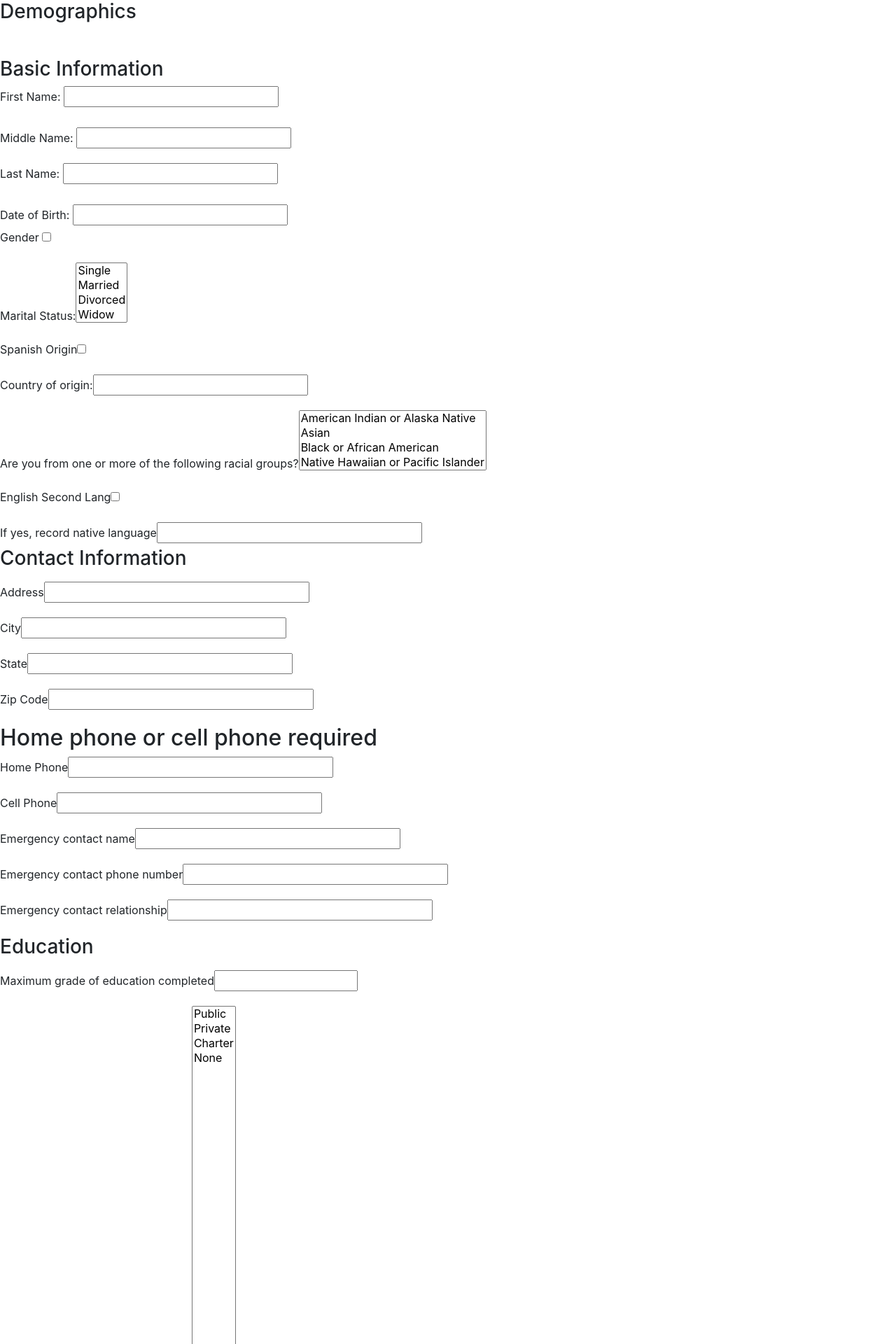
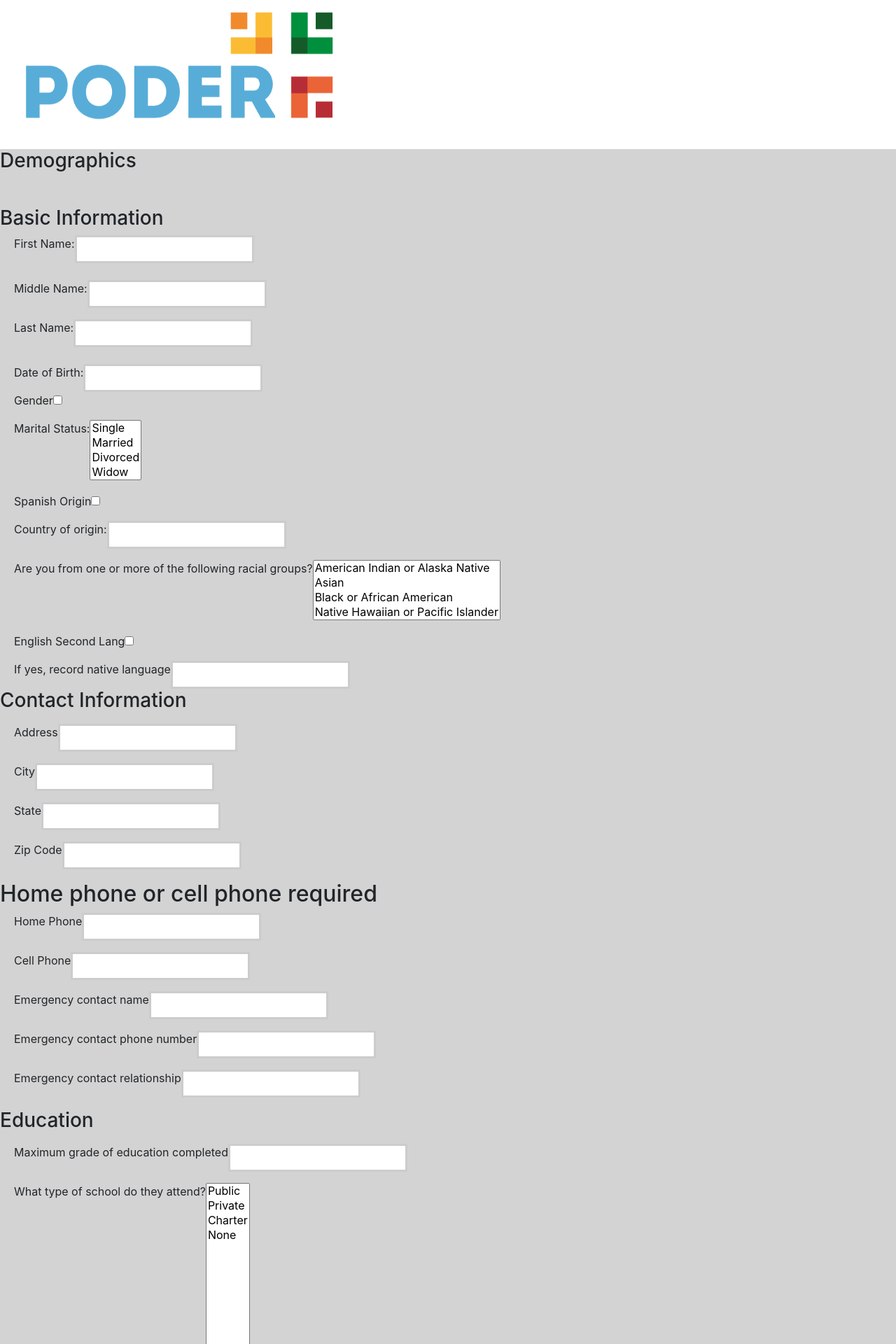
Before and after one commit to Chicago19/team-15, a Flask app: page /demographics/ in a window 1280 px wide. Shown: the top 1920 px of the page at 70% size. Run offline with Flask 2, Linux system fonts and the light colour scheme; some libraries are stand-ins or nearby versions.

Commit message:
css for demographics

```diff
--- a/front/templates/demographic.html
+++ b/front/templates/demographic.html
@@ -11,9 +11,141 @@
                     <!-- css -->
                     <link rel="stylesheet" href="{{ url_for('static', filename='css/style.css') }}">
 
+
+                    <style>
+
+                    input[type=text] {
+                        width: 20%;
+                        padding: 5px 5px;
+                        margin: auto;
+                        text-align: center;
+                        box-sizing: border-box;
+                        border: 3px solid #ccc;
+                              -webkit-transition: 0.5s;
+                        transition: 0.5s;
+                        outline: none;
+                        }
+
+                        label {
+                            float: left;
+                            padding-left: 20px;
+                            }
+
+                        input[type=text]:focus {
+                        border: 3px solid #555;
+                        }
+
+                        header {
+                            background-color: white;
+                            color: white;
+                        }
+
+                        body{
+                            background-color: lightgray;
+                        }
+
+                        img{
+                            width: 500px;
+                        }
+
+                        #footer-image{
+                            width: 100px;
+                        }
+
+                        footer{
+                            padding-top: 10px;
+                            background-color: #0076AB;
+                            color: white;
+                            padding-bottom: 10px;
+                        }
+
+                        /* The container */
+                        .container {
+                        display: block;
+                        position: relative;
+                        padding-left: 35px;
+                        margin-bottom: 12px;
+                        cursor: pointer;
+                        font-size: 22px;
+                        -webkit-user-select: none;
+                        -moz-user-select: none;
+                        -ms-user-select: none;
+                        user-select: none;
+                        }
+
+                        /* Hide the browser's default checkbox */
+                        .container input {
+                        position: absolute;
+                        opacity: 0;
+                        cursor: pointer;
+                        height: 0;
+                        width: 0;
+                        }
+
+                        /* Create a custom checkbox */
+                        .checkmark {
+                        position: absolute;
+                        top: 0;
+                        left: 0;
+                        height: 25px;
+                        width: 25px;
+                        background-color: #eee;
+                        }
+
+                        /* On mouse-over, add a grey background color */
+                        .container:hover input ~ .checkmark {
+                        background-color: #ccc;
+                        }
+
+                        /* When the checkbox is checked, add a blue background */
+                        .container input:checked ~ .checkmark {
+                        background-color: #2196F3;
+                        }
+
+                        /* Create the checkmark/indicator (hidden when not checked) */
+                        .checkmark:after {
+                        content: "";
+                        position: absolute;
+                        display: none;
+                        }
+
+                        /* Show the checkmark when checked */
+                        .container input:checked ~ .checkmark:after {
+                        display: inline-block;
+                        }
+
+                        /* Style the checkmark/indicator */
+                        .container .checkmark:after {
+                        left: 9px;
+                        top: 5px;
+                        width: 5px;
+                        height: 10px;
+                        border: solid white;
+                        border-width: 0 3px 3px 0;
+                        -webkit-transform: rotate(45deg);
+                        -ms-transform: rotate(45deg);
+                        transform: rotate(45deg);
+                        }
+
+                        input[type=submit] {
+                            padding:5px 15px;
+                            background:#2196F3;
+                            border:0 none;
+                            cursor:pointer;
+                            color: white;
+                        }
+
+                    </style>
                         </head>
 
     <body>
+            <header>
+                    <div id ="head-content">
+                      <div id = "logo">
+                        <img src="{{ url_for('static', filename='img/poderTranslogo.png') }}">
+                      </div>
+                    </div>
+                  </header>
         {% block content %}
         <h3>Demographics</h3>
 
@@ -36,7 +168,7 @@
             form.last_name(size=25) }}
             <br>
             {% for error in form.last_name.errors %}
-            <span style="colorL red;">[{{ error }}]</span>
+            <span style="color: red;">[{{ error }}]</span>
             {% endfor %}
             <br>
             <span>{{ form.date_of_birth.label }}</span> {{
@@ -140,7 +272,7 @@
             <span>{{ form.public_assistance.label }}</span>{{
             form.public_assistance(size = 32)}}
             </p>
-            <span>{{ form.public_assistance_number.label }}</span>{{
+            <span>{{ form.public_assistance_number.label }}</span>{ {
             form.public_assistance_number(size = 32)}}
             </p>
             <span>{{ form.disability.label }}</span>{{
@@ -229,4 +361,9 @@
         {% endblock %}
 
     </body>
+    <footer>
+            <H6>Copyright © 2004 - 2019 PODER. All rights reserved. Design CPW
+                PODER · 6155 S. Pulaski, 2nd Floor · Chicago, IL · 60629 · 312-226-2002</H6>
+                <img id= "footer-image" src="{{ url_for('static', filename='img/gximage2.png') }}">
+          </footer>
 </html>
```
